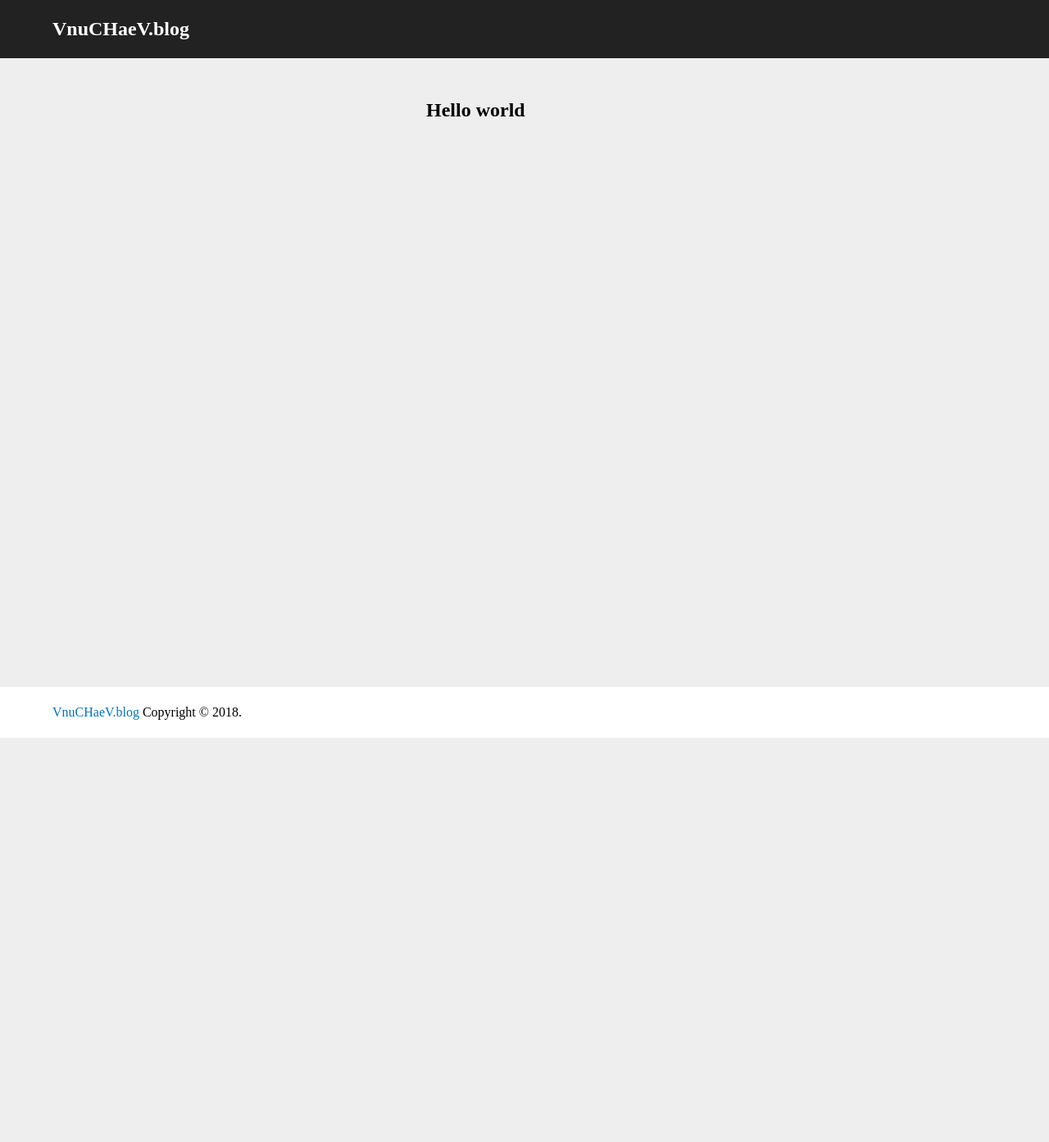
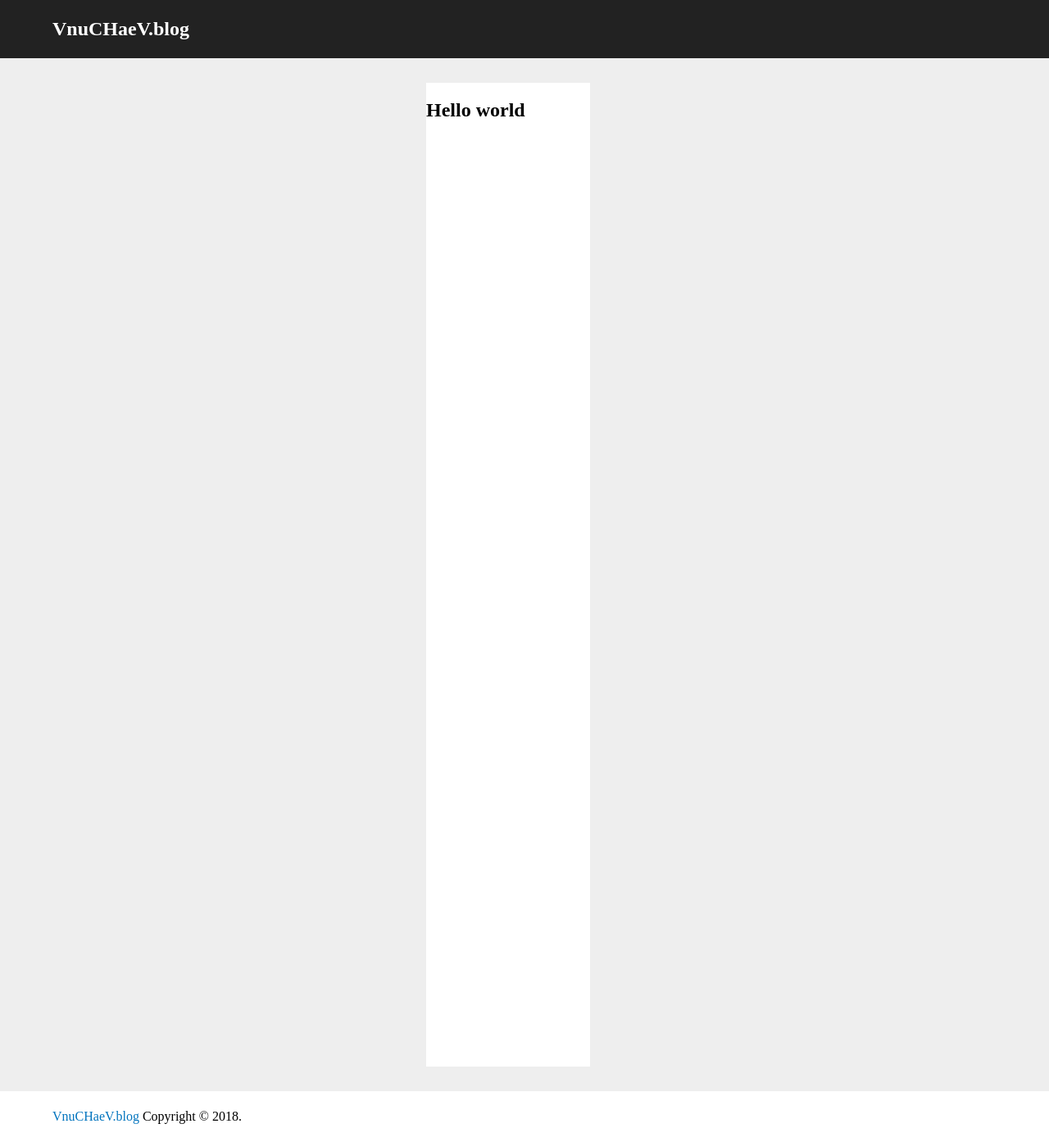
Before and after one commit to vitoyucepi/blog, a Jekyll site: the page built from index.html, in a window 1280 px wide. Shown: the whole page at 82% size. Built offline with Jekyll 4.4.1, drawn with Linux system fonts in a browser that asks for light colours; before the commit the page ends 900 px from its top, so only the background shows below that.

Commit message:
More layouts

```diff
--- /dev/null
+++ b/_layouts/main.html
@@ -0,0 +1,8 @@
+---
+layout: default
+---
+<div id="post-list" style="height: 1200px;">
+	{{ content }}
+</div>
+<div id="sidebar">
+</div>
--- /dev/null
+++ b/_layouts/post.html
@@ -0,0 +1,6 @@
+---
+layout: default
+---
+<div id="post">
+	{{ content }}
+</div>
--- a/css/default.css
+++ b/css/default.css
@@ -23,14 +23,14 @@ body {
 }
 #header a {
 	text-decoration: none;
-	color: #fff;
+	color: #FFF;
 }
 #header h2 {
 	margin: 0;
 }
 #footer {
 	width: 100%;
-	background: #fff;
+	background: #FFF;
 	margin-top: 30px;
 	align-self: end;
 }
@@ -50,4 +50,15 @@ body {
 	min-width: 240px;
 	flex-grow: 1;
 	align-self: center;
+	display: flex;
+	flex-direction: row;
 }
+#post-list {
+	flex-grow: 2;
+	background: #FFF
+}
+#sidebar {
+	flex-grow: 1;
+}
+#post {
+}
--- a/index.html
+++ b/index.html
@@ -1,4 +1,4 @@
 ---
-layout: default
+layout: main
 ---
 <h2>Hello world</h2>
```
Also changed, not shown: _posts/2018-01-01-new-blog.md (+2 -2 lines).
